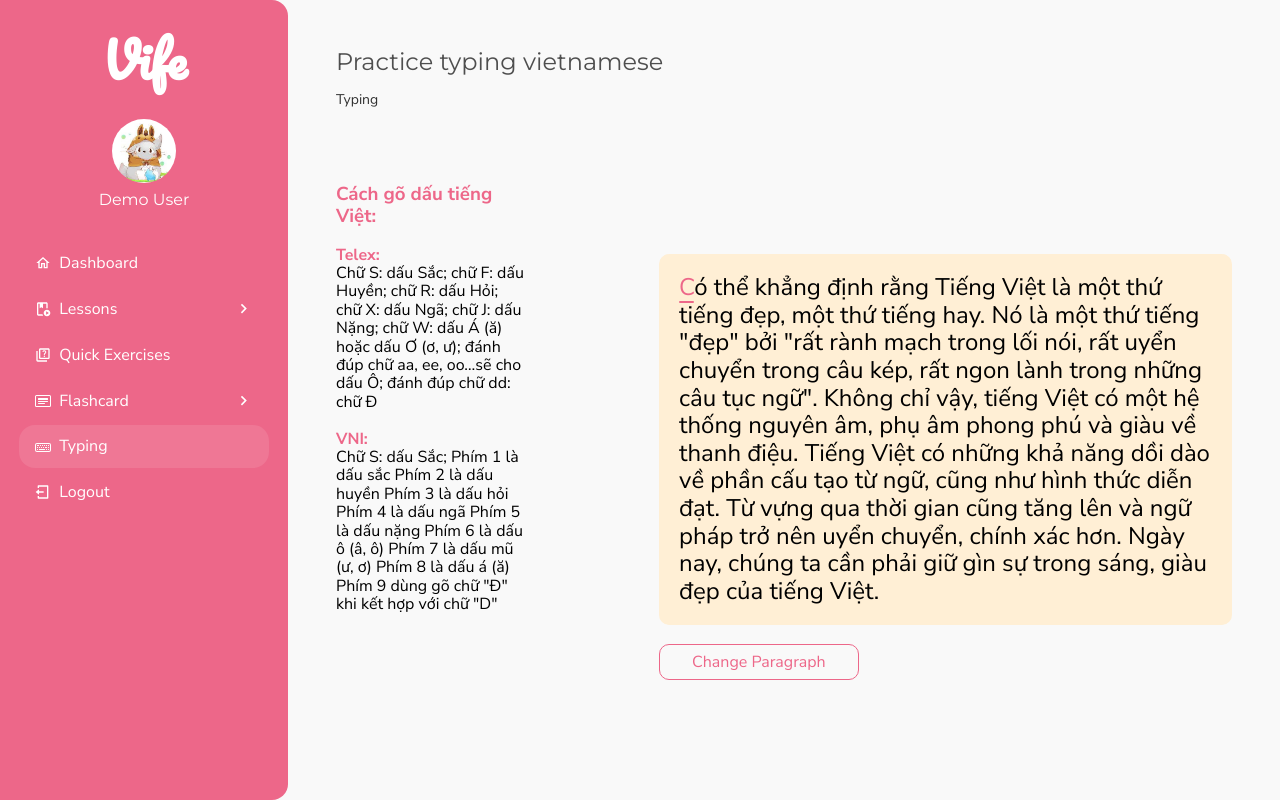
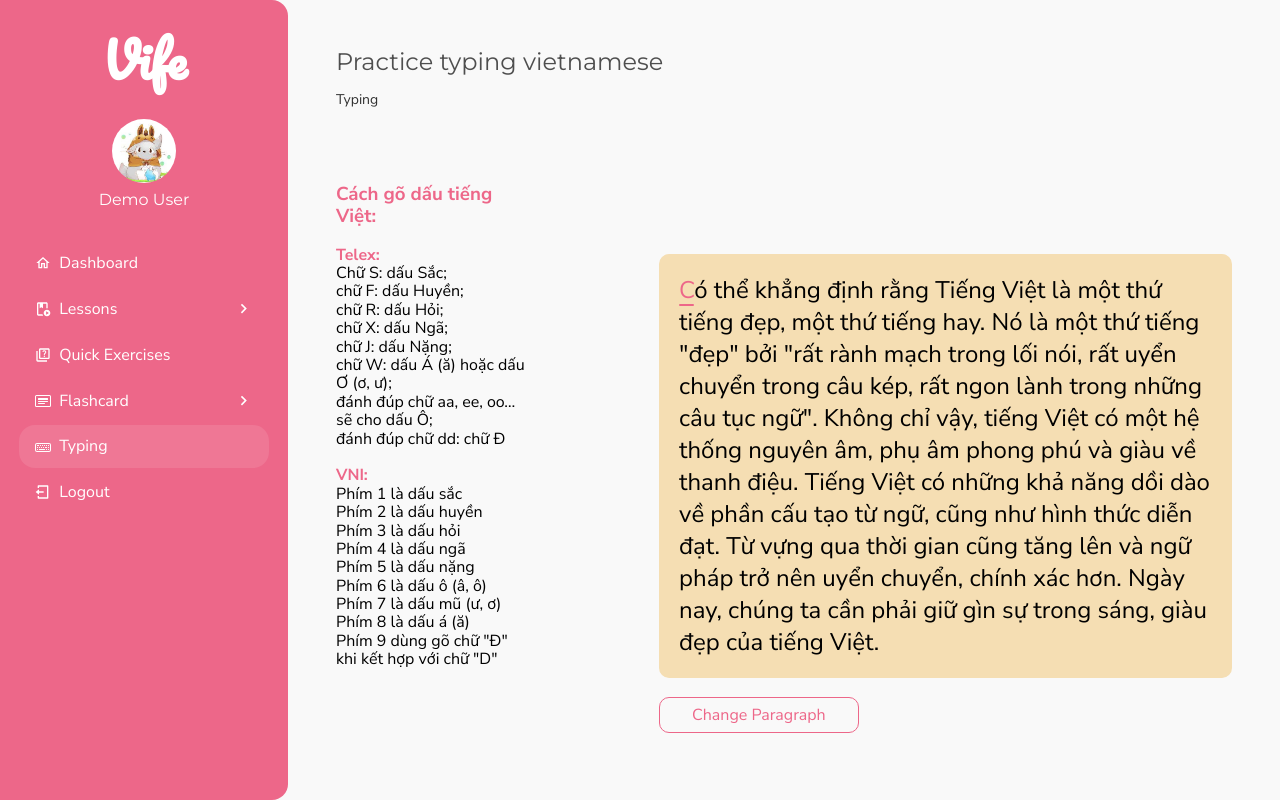
Before and after one commit to MuoiVung/VietnameseForEveryone, a React (Create React App) app: page /typing in a window 1280 px wide. Built offline with nearby package versions, Linux system fonts and the light colour scheme; a web font is replaced by a local one.

Commit message:
sửa 1 chút css

```diff
--- a/src/pages/TypingGame/TypingGame.jsx
+++ b/src/pages/TypingGame/TypingGame.jsx
@@ -58,25 +58,26 @@ const TypingGame = () => {
       <div className={styles.left}>
         <h3>Cách gõ dấu tiếng Việt:</h3><br/>
         <h4>Telex: </h4>
-        <p style={{color:"black"}}>Chữ S: dấu Sắc;
-        chữ F: dấu Huyền;
-        chữ R: dấu Hỏi;
-        chữ X: dấu Ngã;
-        chữ J: dấu Nặng;
-        chữ W: dấu Á (ă) hoặc dấu Ơ (ơ, ư);
-        đánh đúp chữ aa, ee, oo…sẽ cho dấu Ô;
+        <p style={{color:"black"}}>
+        Chữ S: dấu Sắc;<br/>
+        chữ F: dấu Huyền;<br/>
+        chữ R: dấu Hỏi; <br/>
+        chữ X: dấu Ngã; <br/>
+        chữ J: dấu Nặng; <br/>
+        chữ W: dấu Á (ă) hoặc dấu Ơ (ơ, ư);<br/>
+        đánh đúp chữ aa, ee, oo…sẽ cho dấu Ô;<br/>
         đánh đúp chữ dd: chữ Đ</p><br/>
         <h4>VNI: </h4>
-        <p style={{color:"black"}}>Chữ S: dấu Sắc;
-        Phím 1 là dấu sắc
-Phím 2 là dấu huyền
-Phím 3 là dấu hỏi
-Phím 4 là dấu ngã
-Phím 5 là dấu nặng
-Phím 6 là dấu ô (â, ô)
-Phím 7 là dấu mũ (ư, ơ)
-Phím 8 là dấu á (ă)
-Phím 9 dùng gõ chữ "Đ" khi kết hợp với chữ "D"</p><br/>
+        <p style={{color:"black"}}>
+        Phím 1 là dấu sắc<br/>
+        Phím 2 là dấu huyền<br/>
+        Phím 3 là dấu hỏi<br/>
+        Phím 4 là dấu ngã<br/>
+        Phím 5 là dấu nặng<br/>
+        Phím 6 là dấu ô (â, ô)<br/>
+        Phím 7 là dấu mũ (ư, ơ)<br/>
+        Phím 8 là dấu á (ă)<br/>
+        Phím 9 dùng gõ chữ "Đ" khi kết hợp với chữ "D"</p><br/>
       </div>
       <div className={styles.right}>
         <div className={classes.typing_wrapper}>
--- a/src/pages/TypingGame/typingGame.module.css
+++ b/src/pages/TypingGame/typingGame.module.css
@@ -1,9 +1,10 @@
 .typing_wrapper {
   margin-top: 70px;
   font-size: 1.5rem;
-  background-color: papayawhip;
+  background-color: wheat;
   padding: 20px;
   border-radius: 10px;
+  line-height: 2rem;
 }
 .input_field {
   opacity: 0;
```
